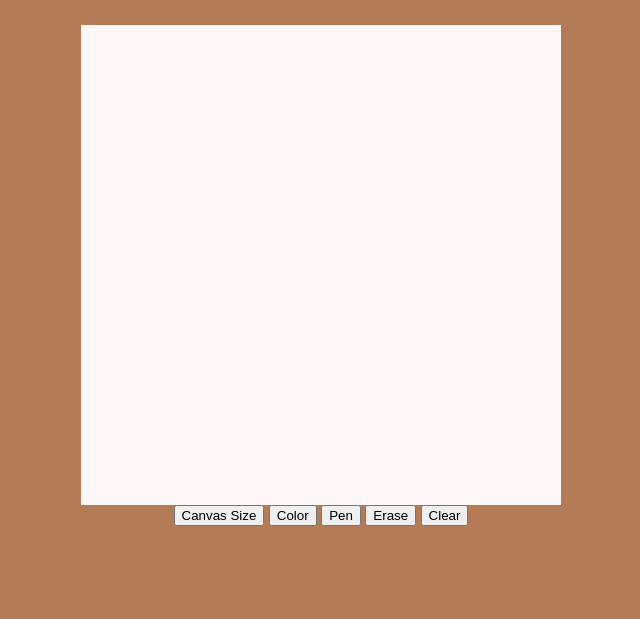
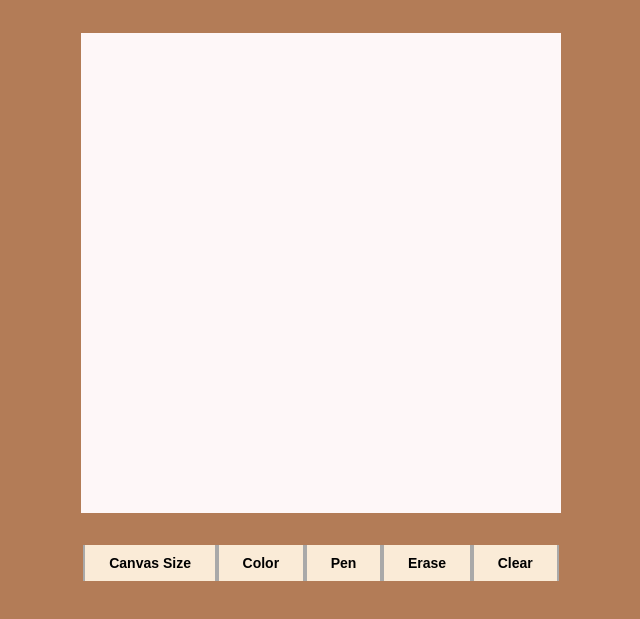
Before and after one commit to NHemmerly/etch-a-sketch, a plain HTML site: page index.html in a window 1280 px wide. Shown: the part 119-738 px from the top of the page, without its empty margins (319-959 px from the left). Drawn offline with Linux system fonts and the light colour scheme.

Commit message:
Add basic styling to settings buttons

```diff
--- a/styles.css
+++ b/styles.css
@@ -1,5 +1,7 @@
 /* Styling */
 body {
+    display: flex;
+    justify-content: center;
     font-family: Arial, Helvetica, sans-serif;
     background-color: #B37C57;
     color:#FEF7F8
@@ -14,7 +16,7 @@ body {
     display: flex;
     flex-direction: column;
     align-items: center;
-    width: 100%;
+    width: 70%;
     aspect-ratio: 100 / 29;
     margin-top: 2em;
 }
@@ -35,3 +37,30 @@ body {
     background-color: #FEF7F8;
 
 }
+
+/*CSS for the settings buttons*/
+.settings {
+    display: flex;
+    width: 480px;
+    flex: 1;
+    flex-wrap: wrap;
+    margin-top: 2em;
+    justify-content: center;
+
+}
+
+.settings button {
+    padding: 10px;
+    padding-left: 1.7em;
+    padding-right: 1.7em;
+    background-color: antiquewhite;
+    border: none;
+    border-left: 2px solid darkgrey;
+    border-right: 2px solid darkgrey;
+    font-size: 14px;
+    font-weight: 700;
+}
+
+button:hover {
+    background-color: orange;
+}
```
